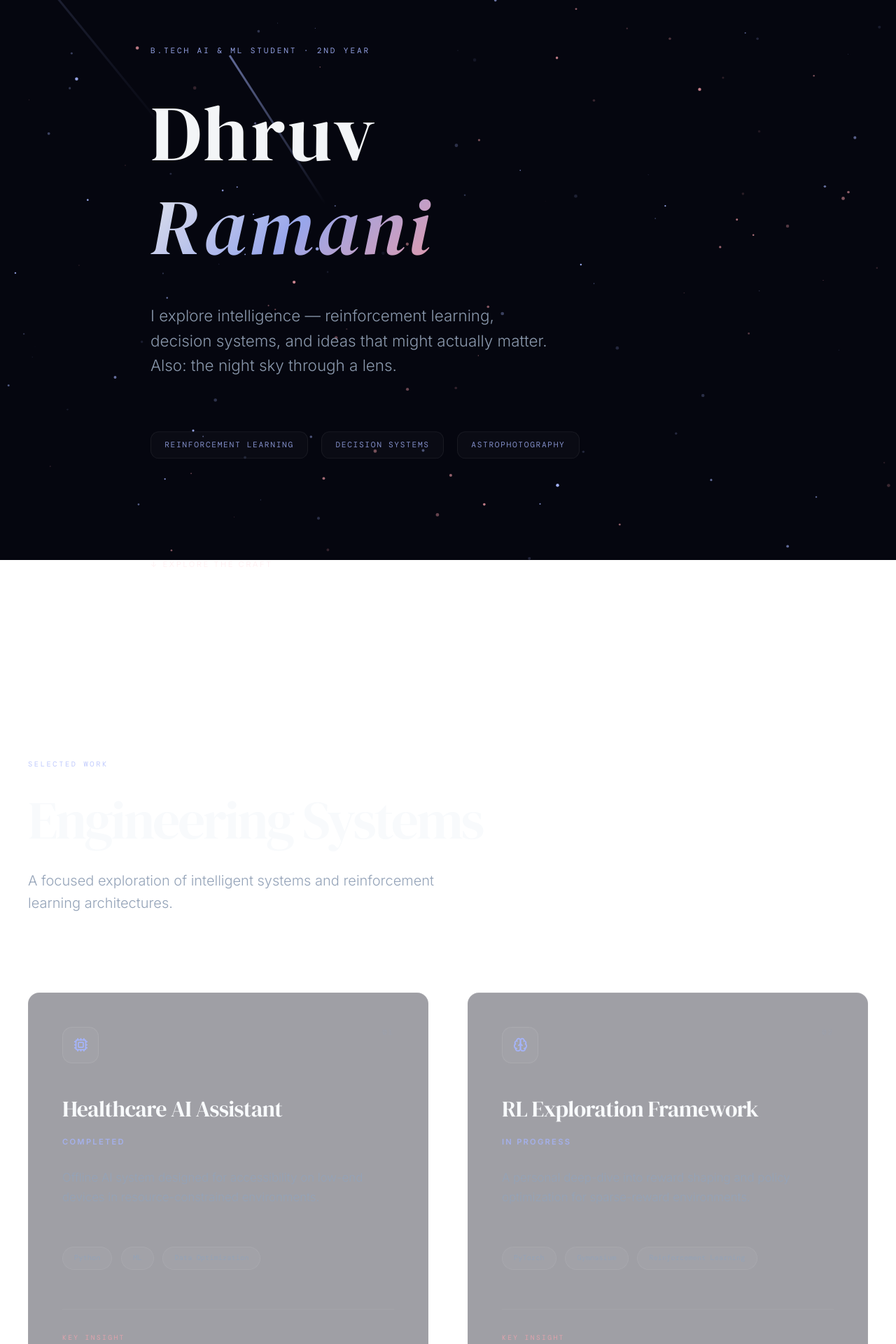
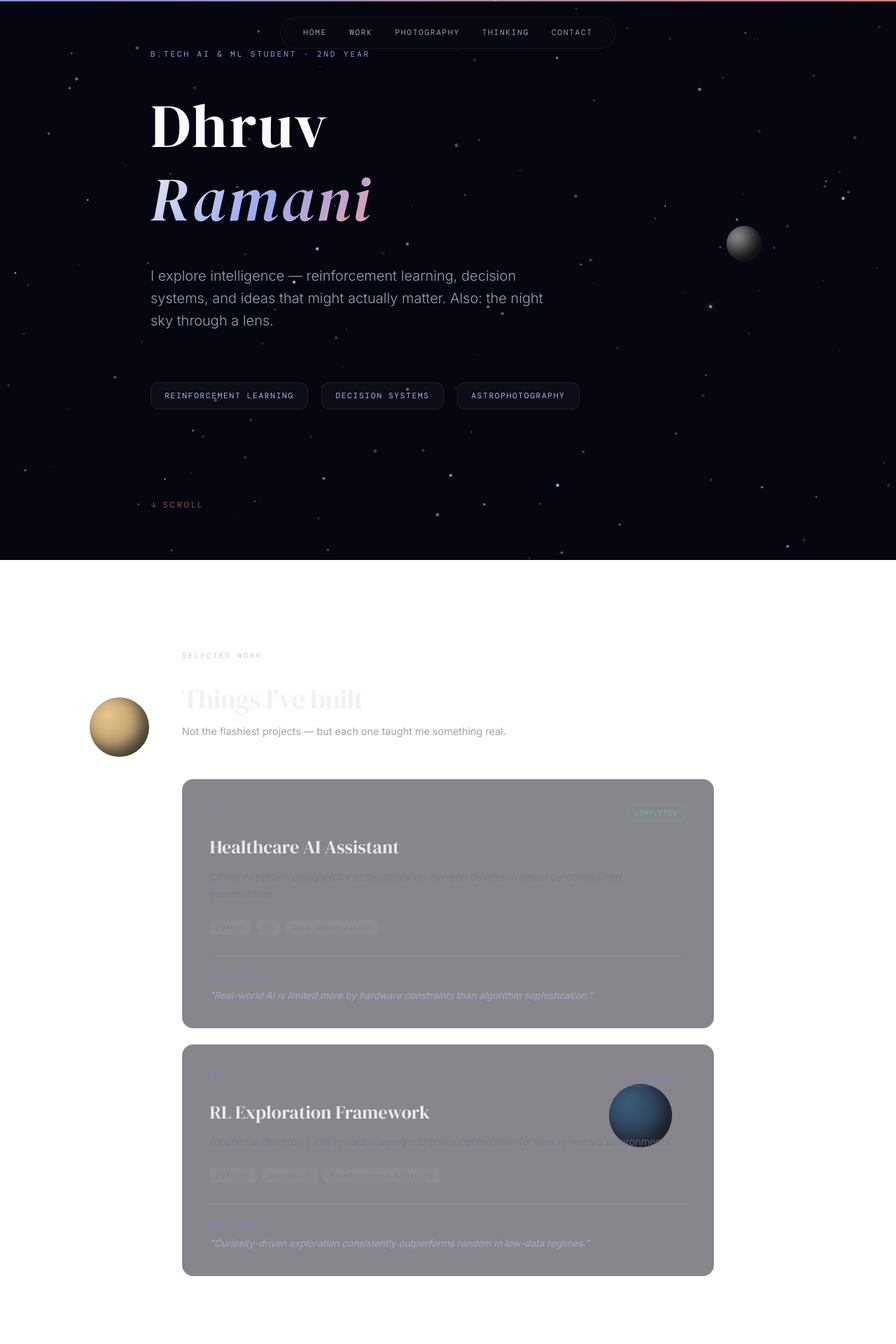
Before and after one commit to DhruvR-16/Portfolio, a React (Vite) app: page / in a window 1280 px wide. Shown: the top 1920 px of the page at 70% size. Built offline with nearby package versions, Linux system fonts and the light colour scheme; a web font is replaced by a local one.

Commit message:
feat: enhance portfolio layout with new components and animations

```diff
--- a/src/App.jsx
+++ b/src/App.jsx
@@ -1,28 +1,27 @@
-import React, { useState } from 'react';
-import { AnimatePresence } from 'framer-motion';
-import { Starfield, CursorGlow, Divider, ScrollProgress } from './components/Shared/Shared';
+import React from 'react';
+import { motion } from 'framer-motion';
+import { Starfield, CursorGlow, Divider, ScrollProgress, BackgroundPlanets, TopNav } from './components/Shared/Shared';
 import { Hero } from './components/Hero/Hero';
 import { Work } from './components/Work/Work';
 import { Photography } from './components/Photography/Photography';
 import { Thinking } from './components/Thinking/Thinking';
 import { Contact } from './components/Contact/Contact';
-import { Intro } from './components/Intro/Intro';
 import './styles/globals.css';
 
 function App() {
-  const [showIntro, setShowIntro] = useState(true);
-
   return (
     <div style={{ position: 'relative', overflowX: 'hidden', background: 'transparent' }}>
-      <AnimatePresence mode="wait">
-        {showIntro ? (
-          <Intro key="intro" onComplete={() => setShowIntro(false)} />
-        ) : (
-          <React.Fragment key="content">
       <ScrollProgress />
+      <TopNav />
       <Starfield />
+      <BackgroundPlanets />
       <CursorGlow />
-            <main style={{ position: 'relative', zIndex: 1 }}>
+      <motion.main
+        style={{ position: 'relative', zIndex: 1 }}
+        initial={{ opacity: 0, y: 20 }}
+        animate={{ opacity: 1, y: 0 }}
+        transition={{ duration: 1.2, ease: "easeOut" }}
+      >
         <Hero />
         <Divider />
         <Work />
@@ -32,10 +31,7 @@ function App() {
         <Thinking />
         <Divider />
         <Contact />
-            </main>
-          </React.Fragment>
-        )}
-      </AnimatePresence>
+      </motion.main>
     </div>
   );
 }
--- a/src/components/Contact/Contact.jsx
+++ b/src/components/Contact/Contact.jsx
@@ -1,40 +1,25 @@
 import { useRef } from 'react';
-import { motion, useSpring, useMotionValue } from 'motion/react';
+import { motion, useSpring, useMotionValue } from 'framer-motion';
 import { Mail, Github, Linkedin, ArrowUpRight } from 'lucide-react';
 import { SectionLabel } from '../Shared/Shared';
 
-function MagneticLink({ children, href }) {
-  const ref = useRef(null);
-  const mouseX = useMotionValue(0);
-  const mouseY = useMotionValue(0);
-
-  const springConfig = { damping: 20, stiffness: 100 };
-  const x = useSpring(mouseX, springConfig);
-  const y = useSpring(mouseY, springConfig);
-
-  const handleMouseMove = (e) => {
-    const { clientX, clientY } = e;
-    const { left, top, width, height } = ref.current.getBoundingClientRect();
-    const centerX = left + width / 2;
-    const centerY = top + height / 2;
-    mouseX.set((clientX - centerX) * 0.5); // reduced effect for simplicity
-    mouseY.set((clientY - centerY) * 0.5);
-  };
-
-  const handleMouseLeave = () => {
-    mouseX.set(0);
-    mouseY.set(0);
-  };
-
+function SimpleLink({ children, href }) {
   return (
     <motion.a
-      ref={ref}
       href={href}
       target="_blank"
       rel="noopener noreferrer"
-      onMouseMove={handleMouseMove}
-      onMouseLeave={handleMouseLeave}
-      style={{ x, y, display: 'flex', justifyContent: 'space-between', alignItems: 'center', padding: '1.8rem 0', borderBottom: '1px solid rgba(166, 156, 132, 0.1)', color: 'inherit' }}
+      initial="rest"
+      whileHover="hover"
+      animate="rest"
+      style={{
+        display: 'flex',
+        justifyContent: 'space-between',
+        alignItems: 'center',
+        padding: '1.8rem 0',
+        borderBottom: '1px solid rgba(166, 156, 132, 0.1)',
+        textDecoration: 'none'
+      }}
     >
       {children}
     </motion.a>
@@ -43,7 +28,7 @@ function MagneticLink({ children, href }) {
 
 export function Contact() {
   const links = [
-    { label: "Email", value: "dhruvramani006@gmail.com", href: "dhruvramani006@gmail.com", icon: <Mail size={18} /> },
+    { label: "Email", value: "dhruvramani006@gmail.com", href: "mailto:dhruvramani006@gmail.com", icon: <Mail size={18} /> },
     { label: "GitHub", value: "github.com/DhruvR-16", href: "https://github.com/DhruvR-16", icon: <Github size={18} /> },
     { label: "LinkedIn", value: "linkedin.com/in/dhruv-ramani1/", href: "https://www.linkedin.com/in/dhruv-ramani1/", icon: <Linkedin size={18} /> },
   ];
@@ -55,18 +40,18 @@ export function Contact() {
         <div style={{ marginBottom: '5rem' }}>
           <h2 style={{
             fontFamily: 'var(--font-serif)',
-            fontSize: 'clamp(3.5rem, 8vw, 5.5rem)',
+            fontSize: 'clamp(2.8rem, 6vw, 4.5rem)',
             fontWeight: 400,
             color: 'var(--text-main)',
             lineHeight: 0.9,
             letterSpacing: '-0.03em',
             marginBottom: '2.5rem'
           }}>
-            Building the <br />
-            <em className="gradient-text" style={{ fontStyle: 'italic', opacity: 0.9 }}>tomorrow.</em>
+            Let's think <br />
+            <em className="gradient-text" style={{ fontStyle: 'italic', opacity: 0.9 }}>together.</em>
           </h2>
           <p style={{
-            fontSize: '1.2rem',
+            fontSize: '1.1rem',
             color: 'var(--text-dim)',
             maxWidth: 500,
             lineHeight: 1.6,
@@ -78,9 +63,14 @@ export function Contact() {
 
         <div style={{ display: 'flex', flexDirection: 'column', gap: '0' }}>
           {links.map((l) => (
-            <MagneticLink key={l.label} href={l.href}>
+            <SimpleLink key={l.label} href={l.href}>
               <div style={{ display: 'flex', alignItems: 'center', gap: '1.5rem' }}>
-                <div style={{ color: 'var(--accent-primary)', opacity: 0.8 }}>{l.icon}</div>
+                <motion.div
+                  variants={{ rest: { color: 'rgba(255, 255, 255, 0.4)' }, hover: { color: '#ffffff' } }}
+                  transition={{ duration: 0.3 }}
+                >
+                  {l.icon}
+                </motion.div>
                 <div>
                   <span style={{
                     fontFamily: 'var(--font-mono)',
@@ -92,11 +82,22 @@ export function Contact() {
                     marginBottom: '0.3rem',
                     opacity: 0.7
                   }}>{l.label}</span>
-                  <span style={{ fontSize: '1.2rem', color: 'var(--text-main)', fontWeight: 400 }}>{l.value}</span>
+                  <motion.span
+                    variants={{ rest: { color: 'rgba(255, 255, 255, 0.6)' }, hover: { color: '#ffffff' } }}
+                    transition={{ duration: 0.3 }}
+                    style={{ fontSize: '1.1rem', fontWeight: 400 }}
+                  >
+                    {l.value}
+                  </motion.span>
                 </div>
               </div>
-              <ArrowUpRight size={20} style={{ color: 'var(--accent-primary)', opacity: 0.3 }} />
-            </MagneticLink>
+              <motion.div
+                variants={{ rest: { opacity: 0.3, x: 0, color: 'rgba(255, 255, 255, 0.4)' }, hover: { opacity: 1, x: 5, color: '#ffffff' } }}
+                transition={{ duration: 0.3 }}
+              >
+                <ArrowUpRight size={20} />
+              </motion.div>
+            </SimpleLink>
           ))}
         </div>
 
--- a/src/components/Hero/Hero.jsx
+++ b/src/components/Hero/Hero.jsx
@@ -55,7 +55,7 @@ export function Hero() {
         <motion.div variants={itemVariants} style={{ paddingRight: '3.5rem' }}>
           <h1 style={{
             fontFamily: "var(--font-serif)",
-            fontSize: "clamp(3.8rem, 9vw, 7rem)",
+            fontSize: "clamp(3rem, 7vw, 5.5rem)",
             lineHeight: 1.2,
             letterSpacing: "0.03em",
             color: "var(--text-main)",
@@ -70,7 +70,7 @@ export function Hero() {
 
         <motion.div variants={itemVariants}>
           <p style={{
-            fontSize: "clamp(1.1rem, 2.2vw, 1.4rem)",
+            fontSize: "clamp(1rem, 1.8vw, 1.25rem)",
             color: "var(--text-dim)",
             maxWidth: 580,
             lineHeight: 1.6,
@@ -113,7 +113,7 @@ export function Hero() {
            animate={{ y: [0, 10, 0] }}
            transition={{ repeat: Infinity, duration: 4, ease: "easeInOut" }}
         >
-          <div style={{ color: 'var(--accent-secondary)', opacity: 0.5, fontSize: '0.7rem', letterSpacing: '0.22em', textTransform: 'uppercase' }}>↓ Explore the craft</div>
+          <div style={{ color: 'var(--accent-secondary)', opacity: 0.5, fontSize: '0.7rem', letterSpacing: '0.22em', textTransform: 'uppercase' }}>↓ Scroll</div>
         </motion.div>
       </motion.div>
     </section>
--- a/src/components/Shared/Shared.jsx
+++ b/src/components/Shared/Shared.jsx
@@ -45,7 +45,7 @@ export function Starfield() {
         x: Math.random() * canvas.width,
         y: Math.random() * canvas.height * 0.9,
         len: Math.random() * 160 + 100,
-        speed: Math.random() * 20 + 14,
+        speed: Math.random() * 4 + 3, // Slower shooting stars
         angle: Math.PI * 0.75 + (Math.random() - 0.5) * 0.6,
         life: 0,
         color: Math.random() > 0.5 ? '#a5b4fc' : '#fda4af'
@@ -68,7 +68,8 @@ export function Starfield() {
         ctx.fill();
       });
 
-      if (Math.random() < 0.045) createShootingStar();
+      // Very low frequency for shooting stars
+      if (Math.random() < 0.0005) createShootingStar();
 
       for (let i = shootingStars.length - 1; i >= 0; i--) {
         const s = shootingStars[i];
@@ -198,3 +199,154 @@ export function SectionLabel({ children }) {
 export function Divider() {
   return <div style={{ height: 1, background: 'rgba(255,255,255,0.05)', margin: '0 auto', maxWidth: 760 }} />;
 }
+
+export function TopNav() {
+  const [scrolled, setScrolled] = useState(false);
+
+  useEffect(() => {
+    const handleScroll = () => setScrolled(window.scrollY > 50);
+    window.addEventListener('scroll', handleScroll);
+    return () => window.removeEventListener('scroll', handleScroll);
+  }, []);
+
+  return (
+    <motion.nav
+      initial={{ y: -100, opacity: 0 }}
+      animate={{ y: 0, opacity: 1 }}
+      transition={{ duration: 0.8, ease: [0.16, 1, 0.3, 1], delay: 0.5 }}
+      style={{
+        position: 'fixed',
+        top: 0,
+        left: 0,
+        right: 0,
+        display: 'flex',
+        justifyContent: 'center',
+        padding: '1.5rem',
+        zIndex: 50,
+        pointerEvents: 'none'
+      }}
+    >
+      <motion.div
+        animate={{
+          background: scrolled ? 'rgba(15, 15, 26, 0.7)' : 'rgba(15, 15, 26, 0.2)',
+          border: scrolled ? '1px solid rgba(255, 255, 255, 0.1)' : '1px solid rgba(255, 255, 255, 0.05)',
+          backdropFilter: scrolled ? 'blur(12px)' : 'blur(4px)'
+        }}
+        transition={{ duration: 0.3 }}
+        style={{
+          display: 'flex',
+          gap: '2rem',
+          padding: '0.8rem 2rem',
+          borderRadius: '100px',
+          pointerEvents: 'auto',
+          boxShadow: '0 4px 30px rgba(0, 0, 0, 0.1)'
+        }}
+      >
+        {['hero', 'work', 'photography', 'thinking', 'contact'].map(item => (
+          <motion.a
+            key={item}
+            href={`#${item}`}
+            whileHover={{ color: '#ffffff' }}
+            style={{
+              color: 'var(--text-dim)',
+              textTransform: 'uppercase',
+              fontSize: '0.7rem',
+              letterSpacing: '0.15em',
+              fontFamily: 'var(--font-mono)',
+              textDecoration: 'none',
+              transition: 'color 0.3s ease'
+            }}
+          >
+            {item === 'hero' ? 'Home' : item}
+          </motion.a>
+        ))}
+      </motion.div>
+    </motion.nav>
+  );
+}
+
+export function BackgroundPlanets() {
+  const planets = [
+    // Mercury
+    { top: 6, right: 15, size: 50, delay: 2.5, style: { background: 'radial-gradient(circle at 30% 30%, #9e9e9e, #333333)' }, hasRing: false },
+    // Venus
+    { top: 18, left: 10, size: 85, delay: 0.5, style: { background: 'radial-gradient(circle at 30% 30%, #e3bb76, #8c6a3f)' }, hasRing: false },
+    // Earth
+    { top: 28, right: 25, size: 90, delay: 0, style: { background: 'radial-gradient(circle at 30% 30%, #4b9cd3, #152238)' }, hasRing: false },
+    // Mars
+    { top: 42, left: 18, size: 70, delay: 1.5, style: { background: 'radial-gradient(circle at 30% 30%, #c1440e, #451804)' }, hasRing: false },
+    // Jupiter
+    { top: 55, right: 12, size: 150, delay: 2, style: { background: 'linear-gradient(160deg, #d39c7e 0%, #c88b3a 20%, #90614d 40%, #c88b3a 60%, #eaddcf 80%, #90614d 100%)' }, hasRing: false },
+    // Saturn
+    { top: 72, left: 8, size: 120, delay: 1, style: { background: 'radial-gradient(circle at 30% 30%, #eaddcf, #a47c59)' }, hasRing: true, ringColor: '#eaddcf' },
+    // Uranus
+    { top: 85, right: 20, size: 100, delay: 1.2, style: { background: 'radial-gradient(circle at 30% 30%, #bce1e8, #4e808c)' }, hasRing: true, ringColor: 'rgba(188, 225, 232, 0.4)' },
+    // Neptune
+    { top: 96, left: 15, size: 95, delay: 0.8, style: { background: 'radial-gradient(circle at 30% 30%, #3e66bb, #0b1a38)' }, hasRing: false }
+  ];
+
+  // Static stars spread throughout the document vertically (0 to 100%)
+  const staticStars = Array.from({ length: 100 }).map((_, i) => ({
+    top: Math.random() * 100,
+    left: Math.random() * 100,
+    size: Math.random() * 3 + 1,
+    opacity: Math.random() * 0.5 + 0.2
+  }));
+
+  return (
+    <div style={{ position: 'absolute', width: '100vw', height: '100%', top: 0, left: 0, overflow: 'hidden', pointerEvents: 'none', zIndex: 0 }}>
+      {staticStars.map((s, i) => (
+        <div key={`star-${i}`} style={{
+          position: 'absolute',
+          top: s.top + '%',
+          left: s.left + '%',
+          width: s.size + 'px',
+          height: s.size + 'px',
+          backgroundColor: '#fff',
+          borderRadius: '50%',
+          opacity: s.opacity,
+          boxShadow: `0 0 ${s.size * 2}px #fff`
+        }}></div>
+      ))}
+      {planets.map((p, i) => (
+        <motion.div
+          key={i}
+          style={{
+            position: 'absolute',
+            top: p.top + '%',
+            ...(p.left ? { left: p.left + '%' } : { right: p.right + '%' }),
+            width: p.size + 'px',
+            height: p.size + 'px',
+            borderRadius: '50%',
+            opacity: 0.8,
+            boxShadow: 'inset -10px -10px 20px rgba(0,0,0,0.8), 0 0 30px rgba(255,255,255,0.05)',
+            ...p.style
+          }}
+          initial={{ y: 20, opacity: 0 }}
+          animate={{ y: [0, -15, 0], opacity: 0.85 }}
+          transition={{
+            y: { duration: 6 + i, repeat: Infinity, ease: 'easeInOut', delay: p.delay },
+            opacity: { duration: 2 }
+          }}
+        >
+          {p.hasRing && (
+            <div style={{
+              position: 'absolute',
+              top: '50%',
+              left: '50%',
+              width: '180%',
+              height: '40%',
+              border: `10px solid ${p.ringColor}`,
+              borderTop: 'none',
+              borderRadius: '50%',
+              transform: 'translate(-50%, -50%) rotate(20deg)',
+              opacity: 0.7,
+              boxShadow: `0 5px 10px rgba(0,0,0,0.5)`,
+              zIndex: 1
+            }} />
+          )}
+        </motion.div>
+      ))}
+    </div>
+  );
+}
--- a/src/components/Thinking/Thinking.jsx
+++ b/src/components/Thinking/Thinking.jsx
@@ -15,13 +15,13 @@ export function Thinking() {
         <SectionLabel>Thinking</SectionLabel>
         <h2 style={{
           fontFamily: 'var(--font-serif)',
-          fontSize: 'clamp(2.8rem, 6vw, 4rem)',
+          fontSize: 'clamp(2.4rem, 5vw, 3.5rem)',
           fontWeight: 400,
           color: 'var(--text-main)',
           lineHeight: 1.05,
           letterSpacing: '-0.02em',
           marginBottom: '3.5rem'
-        }}>Curiosity Lab</h2>
+        }}>What's in my head</h2>
 
         <div style={{ display: 'flex', flexDirection: 'column', gap: '0' }}>
           {topics.map((item, i) => (
--- a/src/components/Work/Work.jsx
+++ b/src/components/Work/Work.jsx
@@ -25,111 +25,73 @@ const projects = [
 ];
 
 function ProjectCard({ project, index }) {
-  const [isHovered, setIsHovered] = useState(false);
+  const [hovered, setHovered] = useState(false);
 
   return (
     <motion.div
-      initial={{ opacity: 0, y: 40 }}
+      initial={{ opacity: 0, y: 30 }}
       whileInView={{ opacity: 1, y: 0 }}
-      viewport={{ once: true, margin: "-100px" }}
+      viewport={{ once: true, margin: "-50px" }}
       transition={{ duration: 0.8, delay: index * 0.1, ease: [0.16, 1, 0.3, 1] }}
-      onMouseEnter={() => setIsHovered(true)}
-      onMouseLeave={() => setIsHovered(false)}
-      className="glass"
+    >
+      <div
+        onMouseEnter={() => setHovered(true)}
+        onMouseLeave={() => setHovered(false)}
         style={{
-        padding: '3rem',
-        position: 'relative',
-        overflow: 'hidden',
-        transition: 'var(--transition-smooth)',
-        transform: isHovered ? 'translateY(-10px)' : 'translateY(0)',
-        borderColor: isHovered ? 'rgba(165, 180, 252, 0.3)' : 'var(--glass-border)',
-        boxShadow: isHovered ? '0 30px 60px -15px rgba(165, 180, 252, 0.15)' : 'none'
+          padding: "2.2rem 2.4rem",
+          border: `1px solid ${hovered ? "rgba(139,124,246,0.3)" : "rgba(255,255,255,0.06)"}`,
+          borderRadius: 16,
+          background: hovered ? "rgba(139,124,246,0.04)" : "rgba(15,15,26,0.5)",
+          transition: "border-color 0.3s ease, background 0.3s ease, transform 0.3s cubic-bezier(0.16,1,0.3,1)",
+          transform: hovered ? "translateY(-3px)" : "translateY(0)",
+          cursor: "default",
+          position: "relative"
         }}
       >
-      <AnimatePresence>
-        {isHovered && (
-          <motion.div
-            initial={{ opacity: 0 }}
-            animate={{ opacity: 1 }}
-            exit={{ opacity: 0 }}
-            style={{
-              position: 'absolute',
-              inset: 0,
-              background: 'linear-gradient(135deg, rgba(165, 180, 252, 0.05), rgba(253, 164, 175, 0.05))',
-              pointerEvents: 'none'
-            }}
-          />
-        )}
-      </AnimatePresence>
-
-      <div style={{ display: 'flex', justifyContent: 'space-between', alignItems: 'flex-start', marginBottom: '2.5rem', position: 'relative' }}>
-        <div
-          style={{
-            width: 52,
-            height: 52,
-            borderRadius: 14,
-            background: 'rgba(255, 255, 255, 0.04)',
-            display: 'flex',
-            alignItems: 'center',
-            justifyContent: 'center',
-            color: 'var(--accent-primary)',
-            border: '1px solid rgba(255, 255, 255, 0.08)'
+        <div style={{ display: "flex", justifyContent: "space-between", alignItems: "flex-start", marginBottom: "1.4rem" }}>
+          <span style={{ fontFamily: "var(--font-mono)", fontSize: "0.65rem", color: "rgba(139,124,246,0.45)", letterSpacing: "0.1em" }}>{project.num}</span>
+          <span style={{
+            fontFamily: "var(--font-mono)",
+            fontSize: "0.6rem",
+            letterSpacing: "0.12em",
+            textTransform: "uppercase",
+            padding: "0.2rem 0.7rem",
+            borderRadius: 100,
+            border: `1px solid ${project.status === "Completed" ? "rgba(100,220,140,0.25)" : "rgba(139,124,246,0.25)"}`,
+            color: project.status === "Completed" ? "rgba(100,220,140,0.7)" : "rgba(139,124,246,0.6)"
           }}>
-          {project.icon}
+            {project.status}
+          </span>
         </div>
-        <span style={{
-          fontFamily: 'var(--font-mono)',
-          fontSize: '0.65rem',
-          color: 'var(--text-muted)',
-          letterSpacing: '0.2em'
-        }}>{project.num}</span>
-      </div>
-
-      <h3 style={{
-        fontFamily: 'var(--font-serif)',
-        fontSize: '2rem',
-        fontWeight: 400,
-        marginBottom: '0.8rem',
-        color: 'var(--text-main)',
-        position: 'relative',
-        letterSpacing: '-0.02em'
-      }}>{project.title}</h3>
-
-      <p style={{
-        fontSize: '0.7rem',
-        textTransform: 'uppercase',
-        letterSpacing: '0.2em',
-        color: 'var(--accent-primary)',
-        marginBottom: '1.8rem',
-        opacity: 0.8,
-        fontWeight: 600
-      }}>{project.status}</p>
-
-      <p style={{
-        fontSize: '1.05rem',
-        color: 'var(--text-dim)',
-        lineHeight: 1.65,
-        marginBottom: '3.5rem',
-        fontWeight: 300
-      }}>{project.desc}</p>
-
-      <div style={{ display: 'flex', gap: '0.8rem', flexWrap: 'wrap', marginBottom: '3.5rem' }}>
+        <h3 style={{ fontFamily: "var(--font-serif)", fontSize: "clamp(1.3rem, 3vw, 1.65rem)", fontWeight: 400, color: "rgba(240,238,248,0.95)", lineHeight: 1.2, marginBottom: "0.85rem" }}>
+          {project.title}
+        </h3>
+        <p style={{ fontSize: "0.9rem", color: "rgba(122,120,138,0.85)", lineHeight: 1.7, marginBottom: "1.5rem", fontWeight: 300 }}>
+          {project.desc}
+        </p>
+        <div style={{ display: "flex", gap: "0.5rem", flexWrap: "wrap", marginBottom: "1.8rem" }}>
           {project.tech.map(t => (
             <span key={t} style={{
-            fontSize: '0.65rem',
-            fontFamily: 'var(--font-mono)',
-            padding: '0.45rem 1rem',
-            background: 'rgba(255, 255, 255, 0.03)',
-            border: '1px solid rgba(255, 255, 255, 0.06)',
-            borderRadius: 100,
-            color: 'var(--text-dim)',
-          }}>{t}</span>
+              fontFamily: "var(--font-mono)",
+              fontSize: "0.62rem",
+              letterSpacing: "0.08em",
+              color: "rgba(122,120,138,0.6)",
+              padding: "0.2rem 0.6rem",
+              background: "rgba(255,255,255,0.04)",
+              borderRadius: 6
+            }}>
+              {t}
+            </span>
           ))}
         </div>
-
-      <div style={{ paddingTop: '2rem', borderTop: '1px solid rgba(255, 255, 255, 0.05)' }}>
-        <span style={{ fontFamily: "var(--font-mono)", fontSize: "0.6rem", letterSpacing: "0.25em", textTransform: "uppercase", color: "var(--accent-secondary)", display: "block", marginBottom: "0.6rem", opacity: 0.7 }}>Key Insight</span>
-        <p style={{ fontSize: "1rem", color: "var(--accent-secondary)", lineHeight: 1.5, fontStyle: "italic", fontWeight: 300, opacity: 0.8 }}>"{project.insight}"</p>
+        <div style={{ paddingTop: "1.4rem", borderTop: "1px solid rgba(255,255,255,0.05)" }}>
+          <span style={{ fontFamily: "var(--font-mono)", fontSize: "0.6rem", letterSpacing: "0.12em", textTransform: "uppercase", color: "rgba(139,124,246,0.5)", display: "block", marginBottom: "0.45rem" }}>
+            Key Insight
+          </span>
+          <p style={{ fontSize: "0.85rem", color: "rgba(200,195,255,0.55)", lineHeight: 1.65, fontStyle: "italic" }}>
+            "{project.insight}"
+          </p>
+        </div>
       </div>
     </motion.div>
   );
@@ -137,29 +99,33 @@ function ProjectCard({ project, index }) {
 
 export function Work() {
   return (
-    <section id="work" style={{ padding: '14rem 2.5rem', position: 'relative', zIndex: 2 }}>
-      <div style={{ maxWidth: 1200, margin: '0 auto' }}>
-        <div style={{ maxWidth: 760, marginBottom: '7rem' }}>
+    <section id="work" style={{ padding: "8rem 2.5rem", position: "relative", zIndex: 2 }}>
+      <div style={{ maxWidth: 760, margin: "0 auto" }}>
+        <motion.div initial={{ opacity: 0 }} whileInView={{ opacity: 1 }} viewport={{ once: true }}>
           <SectionLabel>Selected Work</SectionLabel>
-          <h2 style={{
-            fontFamily: 'var(--font-serif)',
-            fontSize: 'clamp(3.2rem, 7vw, 4.8rem)',
-            fontWeight: 400,
-            lineHeight: 1.0,
-            letterSpacing: '-0.04em',
-            marginBottom: '2rem',
-            color: 'var(--text-main)'
-          }}>Engineering Systems</h2>
-          <p style={{ color: 'var(--text-dim)', fontSize: '1.25rem', fontWeight: 300, lineHeight: 1.6, maxWidth: '600px' }}>
-            A focused exploration of intelligent systems and reinforcement learning architectures.
-          </p>
-        </div>
+        </motion.div>
 
-        <div style={{
-          display: 'grid',
-          gridTemplateColumns: 'repeat(auto-fill, minmax(460px, 1fr))',
-          gap: '3.5rem'
-        }}>
+        <motion.h2
+          initial={{ opacity: 0, y: 20 }}
+          whileInView={{ opacity: 1, y: 0 }}
+          viewport={{ once: true }}
+          transition={{ delay: 0.1 }}
+          style={{ fontFamily: 'var(--font-serif)', fontSize: "clamp(1.8rem, 4vw, 2.4rem)", fontWeight: 400, color: "rgba(240,238,248,0.95)", lineHeight: 1.1, letterSpacing: "-0.02em", marginBottom: "0.8rem" }}
+        >
+          Things I've built
+        </motion.h2>
+
+        <motion.p
+          initial={{ opacity: 0, y: 20 }}
+          whileInView={{ opacity: 1, y: 0 }}
+          viewport={{ once: true }}
+          transition={{ delay: 0.2 }}
+          style={{ fontSize: "0.9rem", color: "rgba(122,120,138,0.7)", marginBottom: "3.5rem", lineHeight: 1.7 }}
+        >
+          Not the flashiest projects — but each one taught me something real.
+        </motion.p>
+
+        <div style={{ display: "flex", flexDirection: "column", gap: "1.4rem" }}>
           {projects.map((p, i) => <ProjectCard key={p.num} project={p} index={i} />)}
         </div>
       </div>
```
Also changed, not shown: 1 other file (tests, documents, lock files or other folders). Lines whose indentation alone changed are shown as unchanged.
